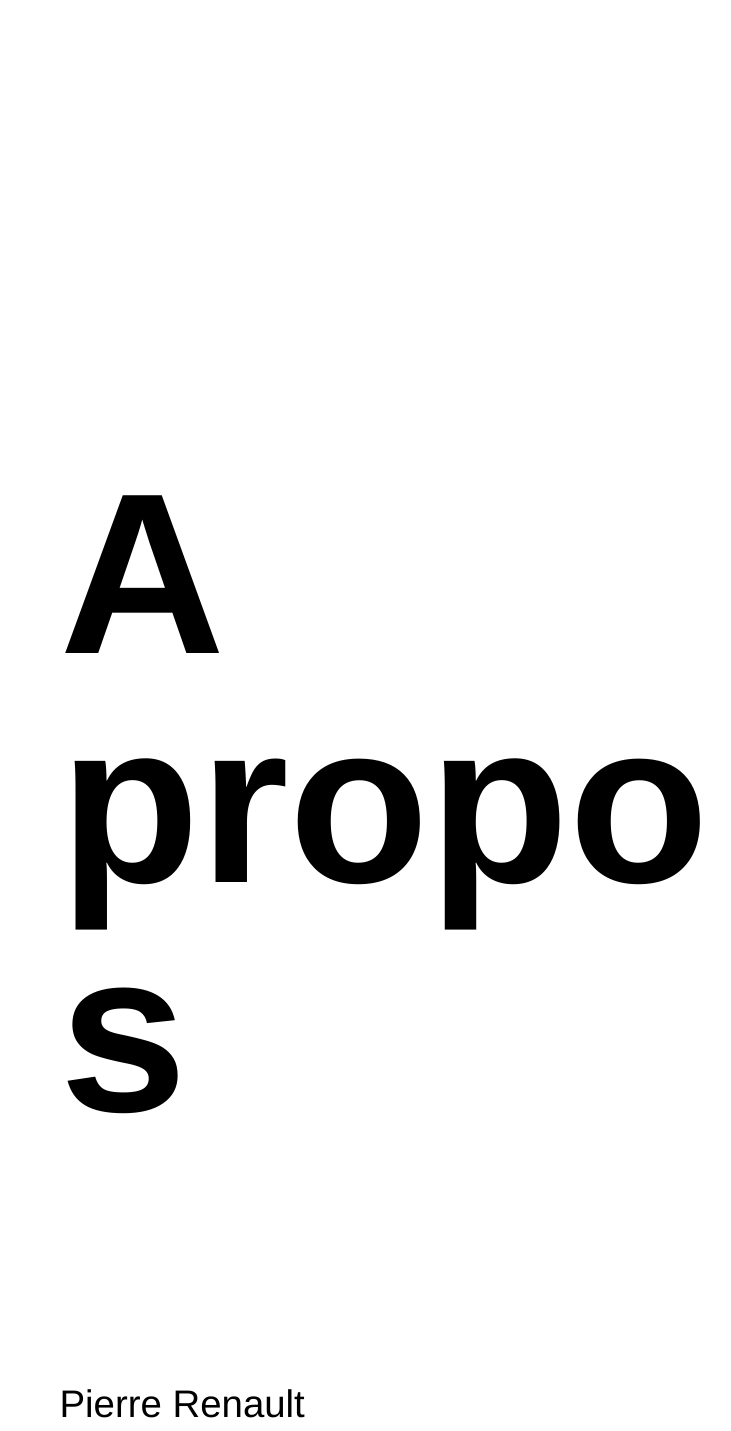
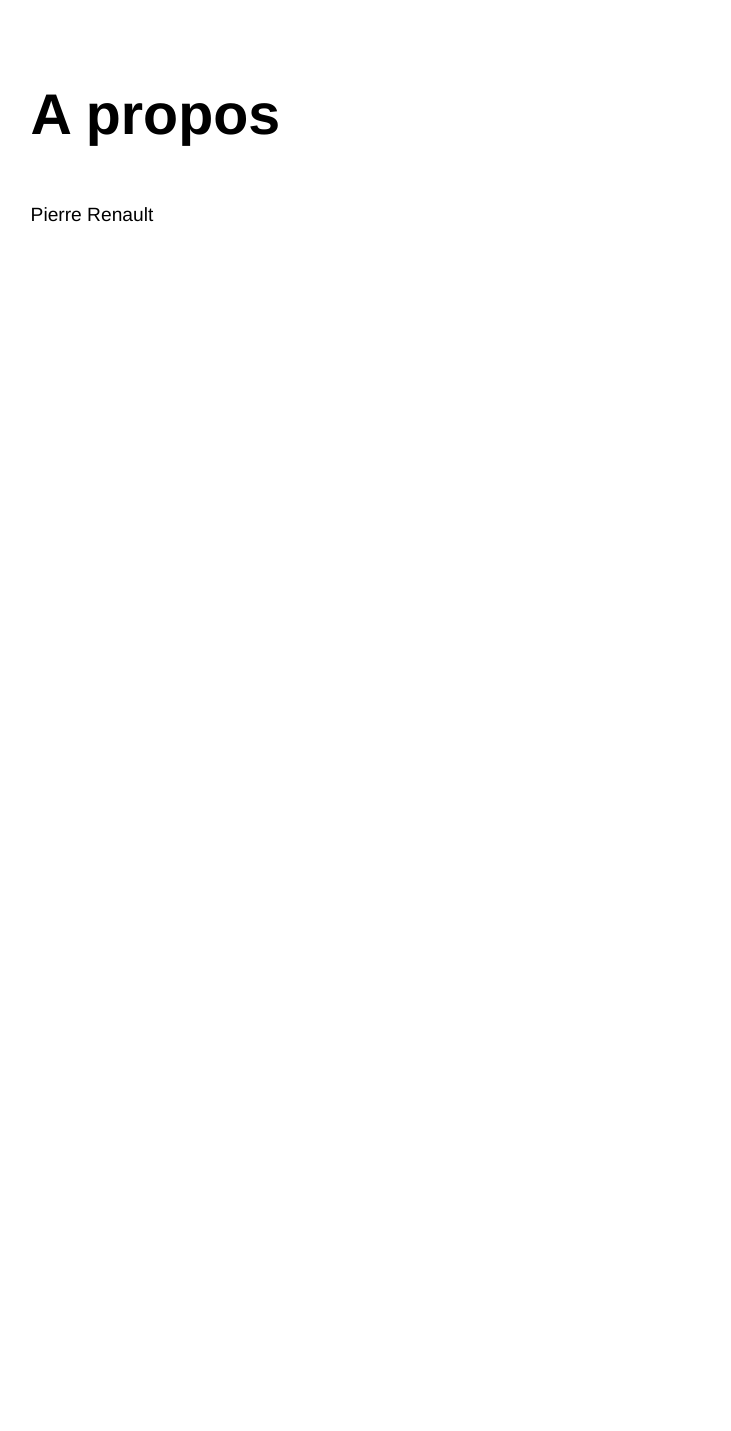
Before and after one commit to pierrenault/hopdurable.github.io, a Jekyll site: the page built from about.md, in a window 1280 px wide. Shown: the whole page, without its empty margins (219-950 px from the left). Built offline with Jekyll 4.4.1, drawn with Linux system fonts in a browser that asks for light colours; after the commit the page ends 957 px from its top, so only the background shows below that.

Commit message:
Updated _typography.scss

```diff
--- a/_sass/config/_typography.scss
+++ b/_sass/config/_typography.scss
@@ -10,10 +10,10 @@
 
 $ratio:                   1.20;
 $base:                    1;
-$base-em:                 $base * 2em;
+$base-em:                 $base * 1em;
 $base-px:                 $base * 16px;
 
-$ms0:                     1;
+$ms0:                     2;
 $ms1:                     $ratio;        /* 1.2   */
 $ms2:                     $ratio * $ms1; /* 1.44  */
 $ms3:                     $ratio * $ms2; /* 1.728 */
```
